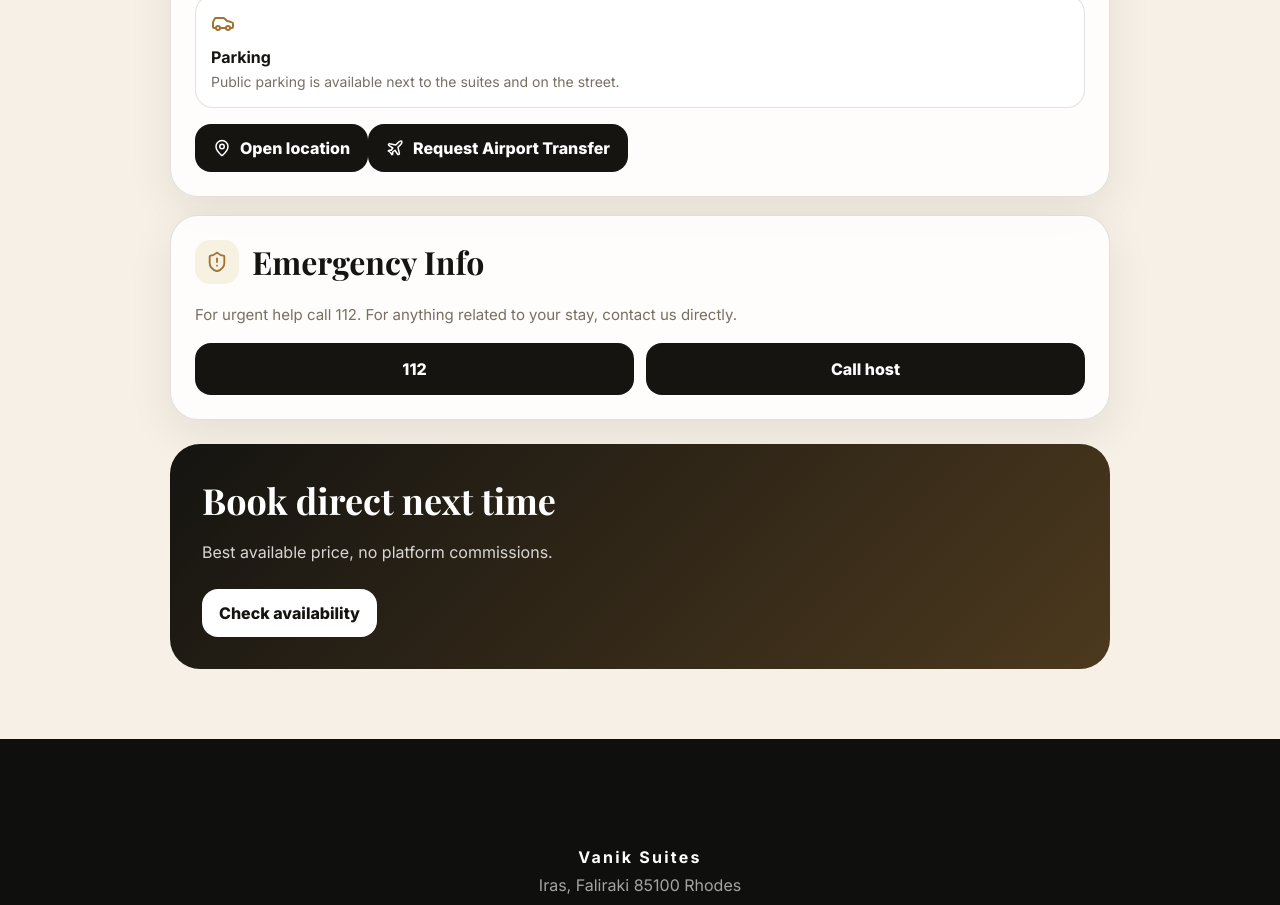
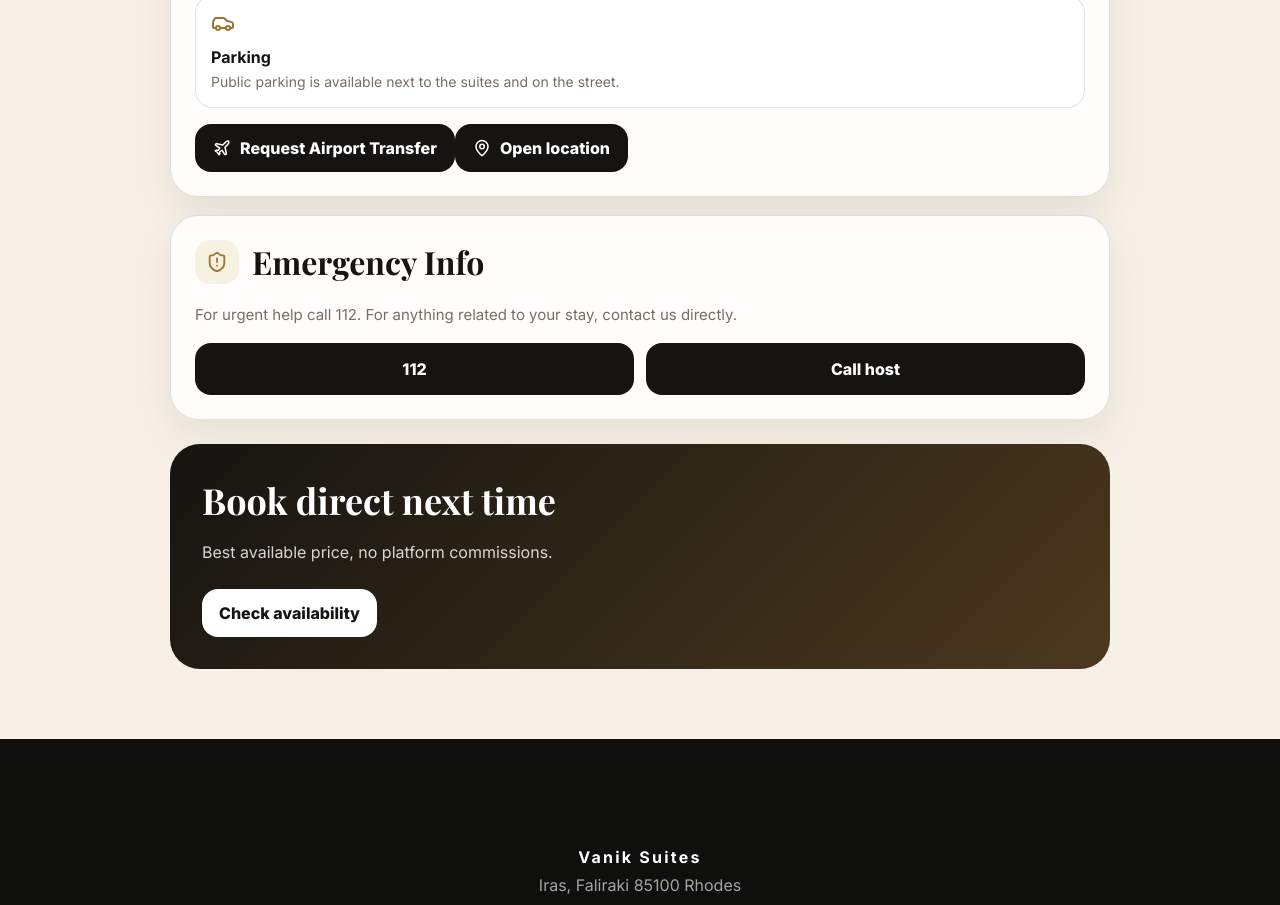
Before and after one commit to chipakigr/vanik-suites-guide, a React (Vite) app: page / in a window 1280 px wide. Shown: the part 4220-5125 px from the top of the page. Built offline with nearby package versions, Linux system fonts and the light colour scheme.

Commit message:
Update main.jsx

```diff
--- a/src/main.jsx
+++ b/src/main.jsx
@@ -40,7 +40,7 @@ Notes:`)}`;const cp=async()=>{try{await navigator.clipboard.writeText(DATA.wifi.
     <Droplets size={20}/>
     <span>{t.jac}</span>
   </div>
-</Sec><Sec id="rules" I={ShieldAlert} title={t.rules}><div className="rules"><div><Clock/><b>{t.quiet}</b><span>{t.quietTxt}</span></div><div><ShieldAlert/><b>{t.smoke}</b><span>{t.smokeTxt}</span></div><div><Trash2/><b>{t.trash}</b><span>{t.trashTxt}</span></div></div></Sec><Sec id="food" I={Utensils} title={t.food}><div className="stack">{[['Mythos Bakery Cafe','Breakfast · coffee · pastries'],['Dimitra Restaurant','Beachfront · lunch · dinner'],['Doloma','Fresh fish · local taverna'],['ETEON','Fine dining · special night']].map(([a,b])=><Row key={a} I={a==='ETEON'?Star:Coffee} title={a} text={b} href={'https://www.google.com/maps/search/?api=1&query='+encodeURIComponent(a+' Faliraki')}/>)}</div></Sec><Sec id="beaches" I={Waves} title={t.beaches}><div className="stack">{['Kathara Beach','Faliraki Beach','Anthony Quinn Bay'].map(a=><Row key={a} I={Waves} title={a} text="Open in Google Maps" href={'https://www.google.com/maps/search/?api=1&query='+encodeURIComponent(a)}/>)}</div></Sec><Sec id="transport" I={Car} title="Transport"><div className="rules"><div><Plane/><b>Airport</b><span>Diagoras Airport is about 17 km away.</span></div><div><Car/><b>Parking</b><span>Public parking is available next to the suites and on the street.</span></div></div><a className="primary mapbtn" href={DATA.property.maps} target="_blank" rel="noreferrer"><MapPin size={18}/>Open location</a><a className="primary mapbtn" href={transferWa} target="_blank" rel="noreferrer">
+</Sec><Sec id="rules" I={ShieldAlert} title={t.rules}><div className="rules"><div><Clock/><b>{t.quiet}</b><span>{t.quietTxt}</span></div><div><ShieldAlert/><b>{t.smoke}</b><span>{t.smokeTxt}</span></div><div><Trash2/><b>{t.trash}</b><span>{t.trashTxt}</span></div></div></Sec><Sec id="food" I={Utensils} title={t.food}><div className="stack">{[['Mythos Bakery Cafe','Breakfast · coffee · pastries'],['Dimitra Restaurant','Beachfront · lunch · dinner'],['Doloma','Fresh fish · local taverna'],['ETEON','Fine dining · special night']].map(([a,b])=><Row key={a} I={a==='ETEON'?Star:Coffee} title={a} text={b} href={'https://www.google.com/maps/search/?api=1&query='+encodeURIComponent(a+' Faliraki')}/>)}</div></Sec><Sec id="beaches" I={Waves} title={t.beaches}><div className="stack">{['Kathara Beach','Faliraki Beach','Anthony Quinn Bay'].map(a=><Row key={a} I={Waves} title={a} text="Open in Google Maps" href={'https://www.google.com/maps/search/?api=1&query='+encodeURIComponent(a)}/>)}</div></Sec><Sec id="transport" I={Car} title="Transport"><div className="rules"><div><Plane/><b>Airport</b><span>Diagoras Airport is about 17 km away.</span></div><div><Car/><b>Parking</b><span>Public parking is available next to the suites and on the street.</span></div></div><a className="primary mapbtn" href={transferWa} target="_blank" rel="noreferrer">
   <Plane size={18}/> Request Airport Transfer
-</a></Sec><Sec id="emergency" I={ShieldAlert} title={t.emerg}><p>{t.emTxt}</p><div className="em"><a href="tel:112">112</a><a href={`tel:${DATA.contact.hostPhone}`}>Call host</a></div></Sec><section className="book"><h2>{t.book}</h2><p>{t.bookTxt}</p><a href={DATA.property.booking} target="_blank" rel="noreferrer">{t.avail}</a></section></div><nav className="nav"><a href="#guide"><Home/><span>Home</span></a><a href={DATA.property.maps}><Map/><span>{t.map}</span></a><a href="#food"><Heart/><span>{t.fav}</span></a><a href="#transport"><CalendarDays/><span>{t.events}</span></a><a href="#emergency"><Info/><span>{t.about}</span></a></nav><footer><b>Vanik Suites</b><span>{DATA.property.address}</span><a href={`mailto:${DATA.contact.email}`}>{DATA.contact.email}</a></footer></main>}
+</a><a className="primary mapbtn" href={DATA.property.maps} target="_blank" rel="noreferrer"><MapPin size={18}/>Open location</a></Sec><Sec id="emergency" I={ShieldAlert} title={t.emerg}><p>{t.emTxt}</p><div className="em"><a href="tel:112">112</a><a href={`tel:${DATA.contact.hostPhone}`}>Call host</a></div></Sec><section className="book"><h2>{t.book}</h2><p>{t.bookTxt}</p><a href={DATA.property.booking} target="_blank" rel="noreferrer">{t.avail}</a></section></div><nav className="nav"><a href="#guide"><Home/><span>Home</span></a><a href={DATA.property.maps}><Map/><span>{t.map}</span></a><a href="#food"><Heart/><span>{t.fav}</span></a><a href="#transport"><CalendarDays/><span>{t.events}</span></a><a href="#emergency"><Info/><span>{t.about}</span></a></nav><footer><b>Vanik Suites</b><span>{DATA.property.address}</span><a href={`mailto:${DATA.contact.email}`}>{DATA.contact.email}</a></footer></main>}
 createRoot(document.getElementById('root')).render(<App/>);
```
